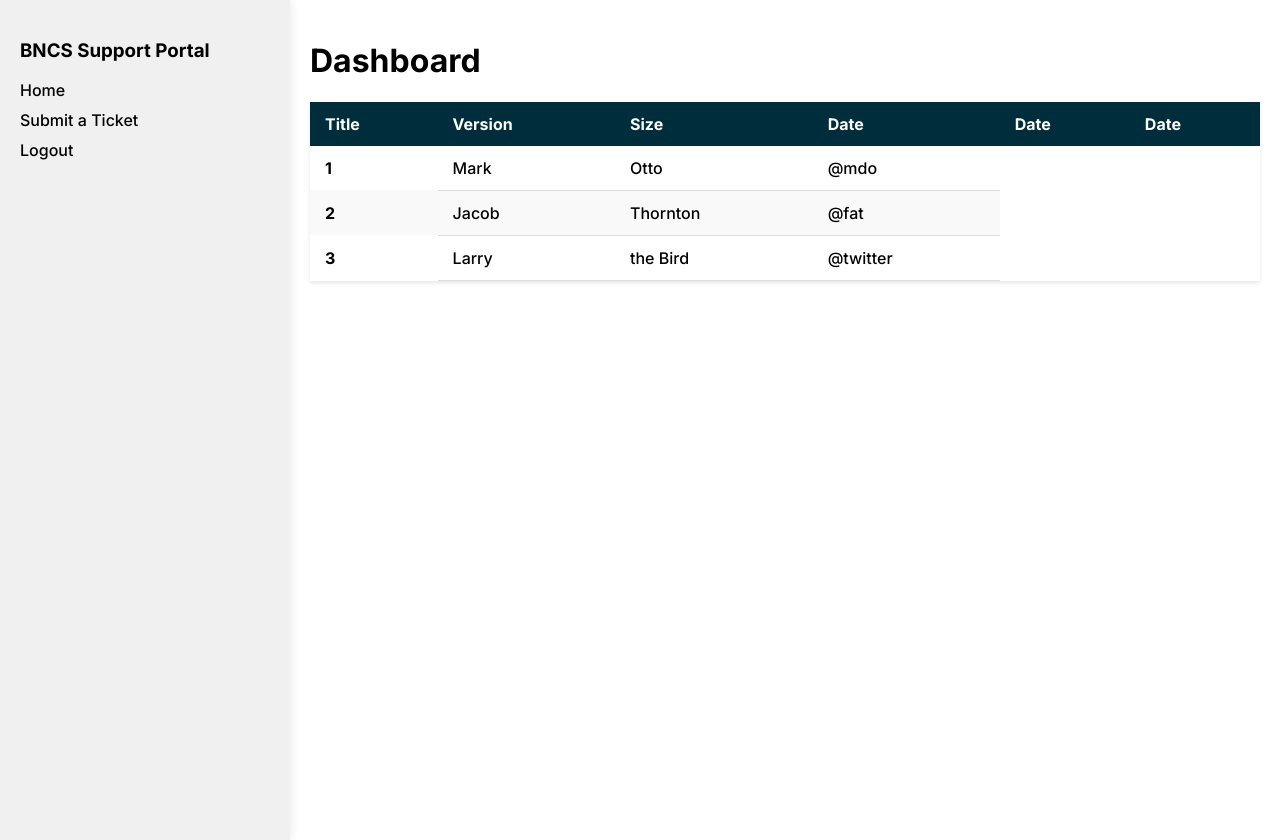
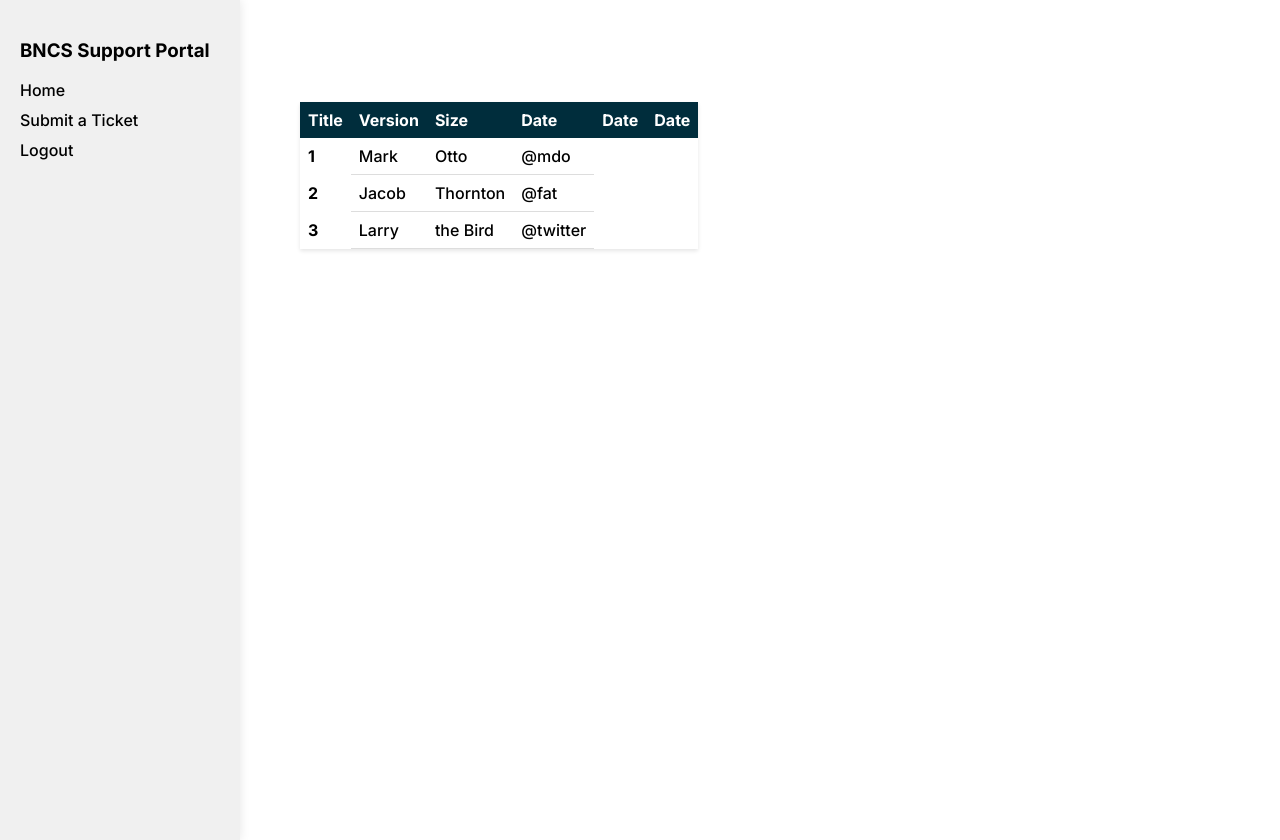
Before and after one commit to BNCSFunctionalAccount/bncs-portal, a Next.js app: page /test in a window 1280 px wide. After the commit the page ends 800 px from the top, so only its background shows below. Built offline with nearby package versions, Linux system fonts and the light colour scheme.

Commit message:
clean up and remove empty buttons

```diff
--- a/src/pages/dashboard.tsx
+++ b/src/pages/dashboard.tsx
@@ -50,15 +50,15 @@ const IndexPage = (
             <table className={styles.table}>
               <thead>
                 <tr>
-                  <th>Title</th>
-                  <th>Size</th>
+                  <th style={{ width: '450px'}}>Title</th>
+                  <th style={{ width: '150px' }}>Size</th>
 
                 </tr>
               </thead>
               <tbody>
                 {posts.map((post) => (
                   <tr key={post._id}>
-                    <td>{post.title}</td>
+                    <td >{post.title}</td>
                     <td>{post.size}</td>
 
                   </tr>
--- a/src/styles/dashboard.module.css
+++ b/src/styles/dashboard.module.css
@@ -22,14 +22,16 @@
   .dashboard {
     display: flex;
     height: 100vh; /* Make the dashboard container take up the full viewport height */
+
   }
 
   .sidebar {
-    width: 250px;
+    width: 200px;
     height: 100%; /* Make the sidebar take up the full height of its parent (dashboard) */
     background-color: #f0f0f0;
     padding: 20px;
     box-shadow: 0 0 10px rgba(0, 0, 0, 0.1);
+    position: fixed;
   }
 
   .content {
@@ -38,16 +40,22 @@
   }
 
   .table {
-    width: 100%;
+
     border-collapse: collapse;
-    margin-top: 20px;
+    margin-top: 10px;
     background-color: #fff;
     box-shadow: 0 2px 4px rgba(0, 0, 0, 0.1);
+    margin-left: 280px; /* Adjust this value to be at least as wide as the sidebar */
+    padding: 20px;
+    table-layout: auto;
+
+
   }
+
 
   .table th,
   .table td {
-    padding: 12px 15px;
+    padding: 8px;
     text-align: left;
   }
 
@@ -57,9 +65,6 @@
     font-weight: bold;
   }
 
-  .table tbody tr:nth-child(even) {
-    background-color: #f9f9f9;
-  }
 
   .table tbody tr:hover {
     background-color: #f1f1f1;
```
Also changed, not shown: src/components/header.tsx (+25 -16 lines), src/pages/index.tsx (+12 -8 lines).
